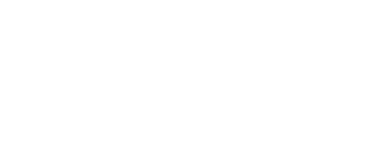
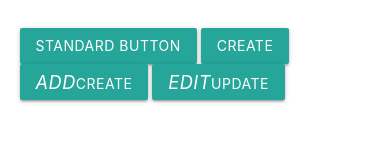
Before and after one commit to flpiensen/sobrou-quanto, a website: page index.html in a window 390 px wide. Drawn offline with nearby package versions, Linux system fonts and the light colour scheme.

```diff
--- a/index.html
+++ b/index.html
@@ -1,11 +1,36 @@
 <!DOCTYPE html>
-<html lang="en">
+<html lang="pt-BR">
+
 <head>
     <meta charset="UTF-8">
     <meta name="viewport" content="width=device-width, initial-scale=1.0">
     <title>SobrouQuanto?</title>
+    <link rel="stylesheet" href="node_modules/@materializecss/materialize/dist/css/materialize.min.css">
 </head>
+
 <body>
+    <div class="container" style="margin-top: 2rem;">
+        <a class="btn">Standard Button</a>
+        <a tabindex="0" class="btn filled">Create</a>
+        <a tabindex="0" class="btn filled icon-left">
+            <i class="material-icons">add</i>Create
+        </a>
+        <a tabindex="0" class="btn filled icon-right rounded waves-effect waves-light">
+            <i class="material-icons">edit</i>Update
+        </a>
+    </div>
 
+    <!-- Materialize JavaScript (CDN) -->
+    <script src="https://cdn.jsdelivr.net/npm/@materializecss/materialize@2.3.3/dist/js/materialize.min.js"></script>
+
+    <!-- Scripts da aplicação e inicialização dos componentes -->
+    <script src="js/main.js"></script>
+    <script>
+        // Inicializa automaticamente todos os componentes do Materialize (Waves, Modais, etc.)
+        document.addEventListener('DOMContentLoaded', function() {
+            M.AutoInit();
+        });
+    </script>
 </body>
+
 </html>
```
Also changed, not shown: 1 other file.
